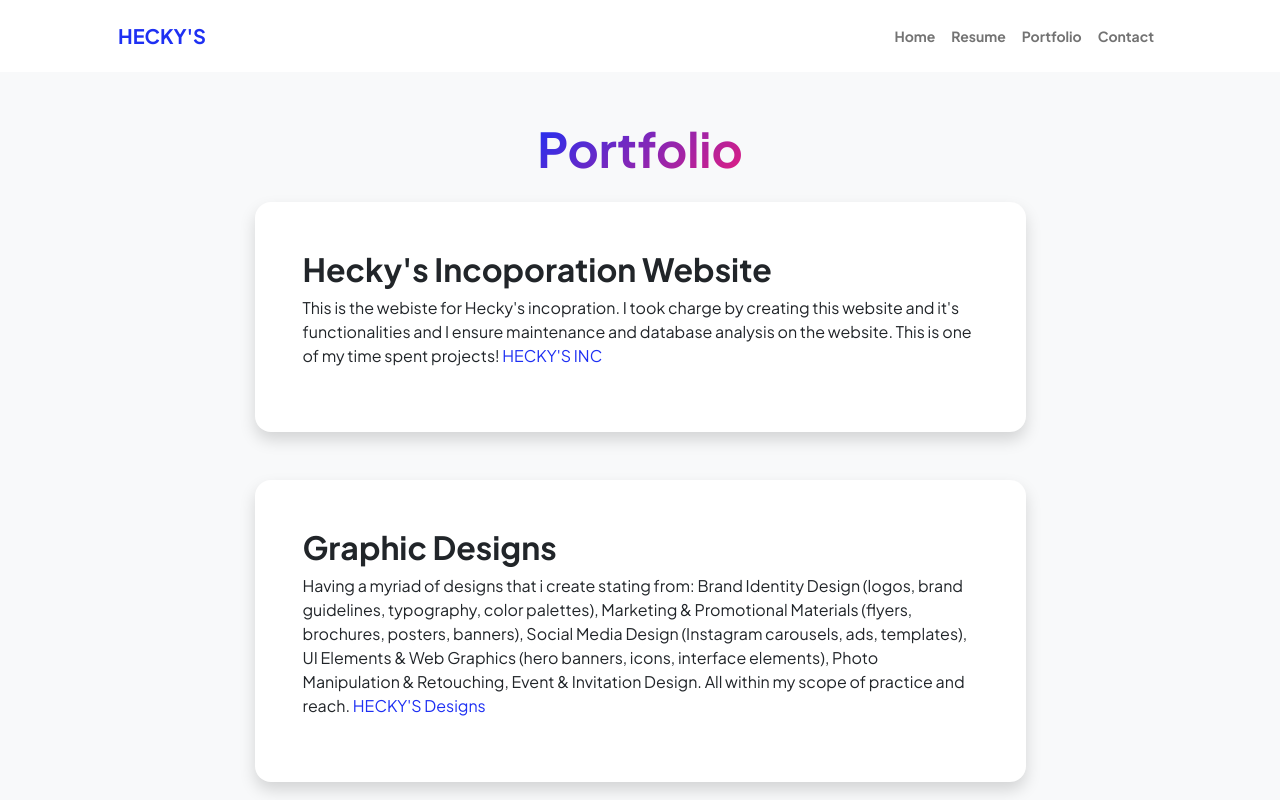
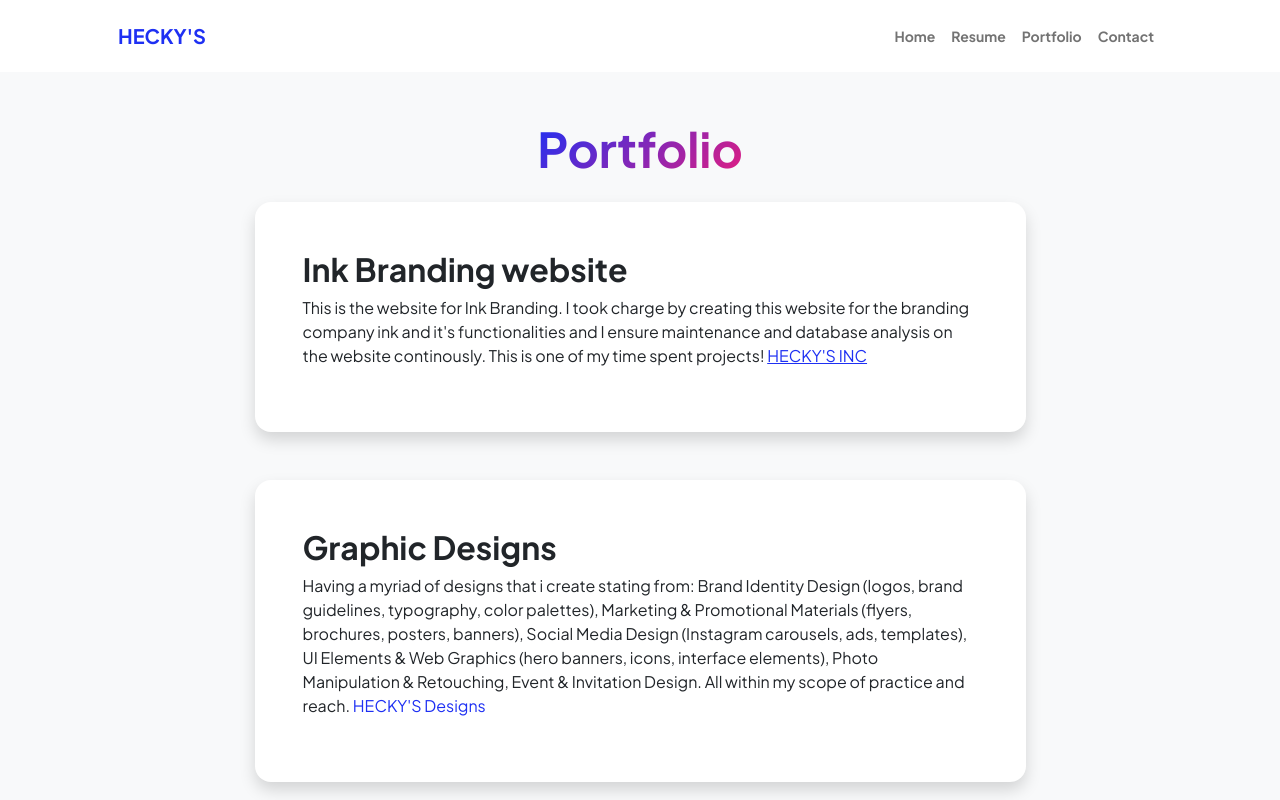
Before and after one commit to heckyobiazi/personalwebsite, a website: page projects.html in a window 1280 px wide. Shown: the top 800 px of the page. Drawn offline with nearby package versions, Linux system fonts and the light colour scheme.

Commit message:
new commuit

```diff
--- a/projects.html
+++ b/projects.html
@@ -48,12 +48,12 @@
                                 <div class="card-body p-0">
                                     <div class="d-flex align-items-center">
                                         <div class="p-5">
-                                            <h2 class="fw-bolder">Hecky's Incoporation Website</h2>
-                                            <p>This is the webiste for Hecky's incopration.
-                                                I took charge by creating this website and it's functionalities and
-                                                I ensure maintenance and database analysis on the website.
+                                            <h2 class="fw-bolder">Ink Branding website</h2>
+                                            <p>This is the website for Ink Branding.
+                                                I took charge by creating this website for the branding company ink and it's functionalities and
+                                                I ensure maintenance and database analysis on the website continously.
                                                 This is one of my time spent projects!
-                                                <a href=https://www.heckscafe.com/ style="text-decoration: none;"> HECKY'S INC</a></p>
+                                                <a href=https://branding-theta.vercel.app/style="text-decoration: none;"> HECKY'S INC</a></p>
                                         <!--</div>
                                         <img class="img-fluid" src="assets\Event Schedule Design Template - Made with PosterMyWall (1).jpg" style="cursor: pointer;" alt="..." />
                                     </div> -->
```
